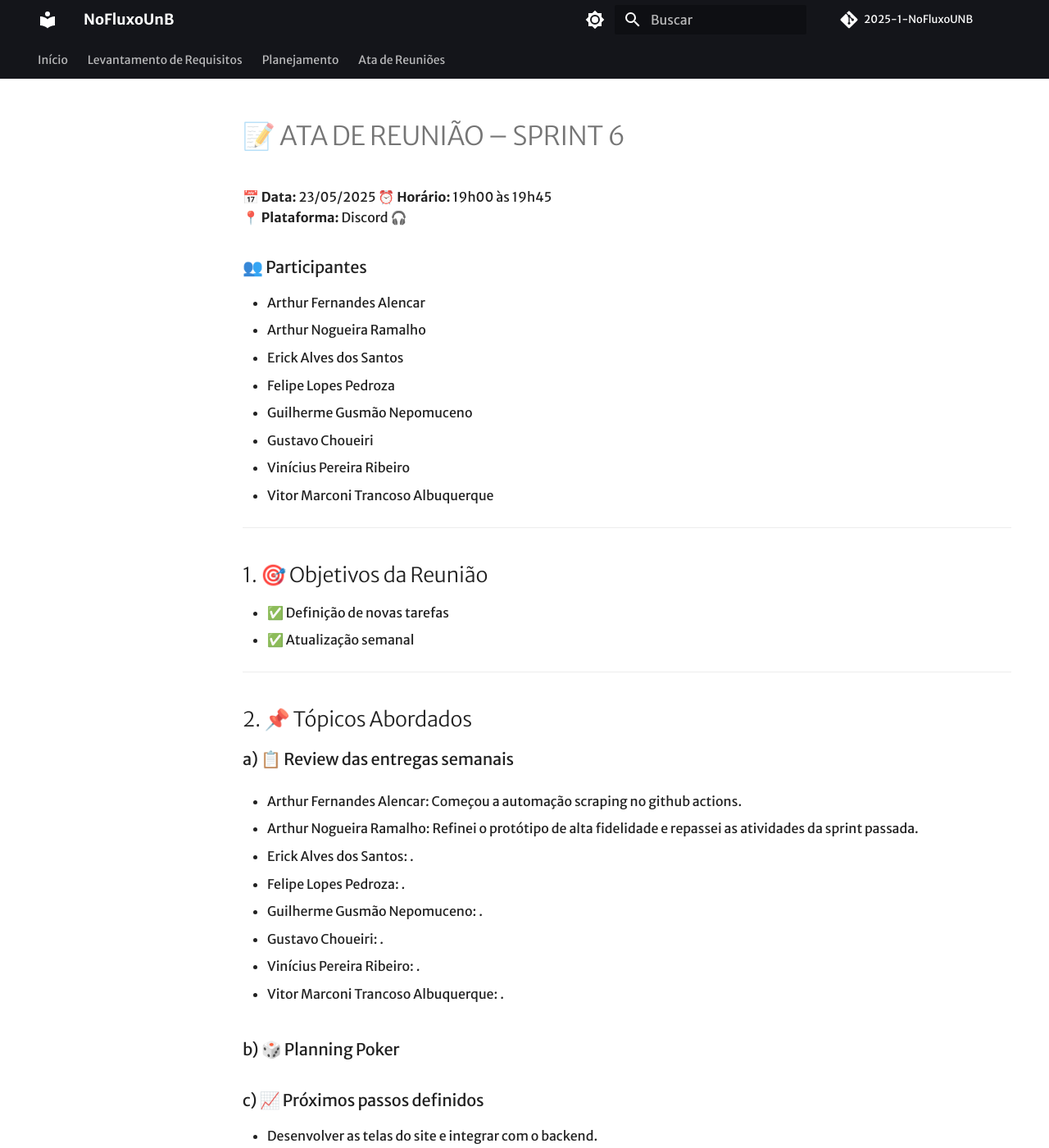
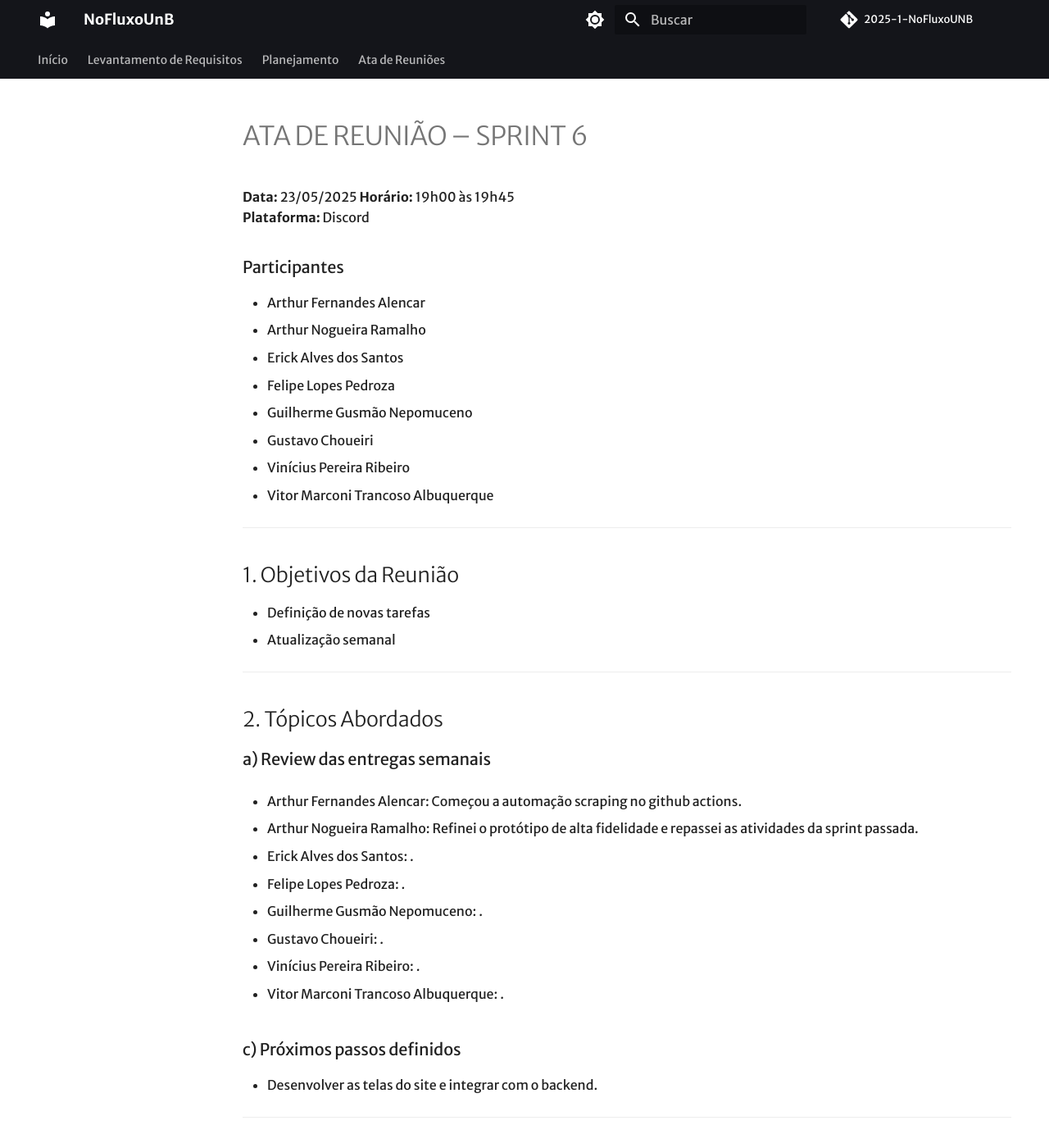
Before and after one commit to unb-mds/2025-1-Squad03, an MkDocs documentation site: the page built from Documentação/Atas/22-05-2025.md, in a window 1280 px wide and 1400 px high. Shown: the whole window at 82% size. Built offline with MkDocs 1.6.1 and Material for MkDocs 9.7.7, drawn with Linux system fonts in a browser that asks for light colours; comment, search, counter and statistics services are not loaded; some of the changed text lies outside the part shown.

Commit message:
Update 22-05-2025.md

```diff
--- a/Documentação/Atas/22-05-2025.md
+++ b/Documentação/Atas/22-05-2025.md
@@ -1,10 +1,10 @@
-# 📝 ATA DE REUNIÃO – SPRINT 6
+# ATA DE REUNIÃO – SPRINT 6
 
-**📅 Data:** 23/05/2025
-**⏰ Horário:** 19h00 às 19h45
-**📍 Plataforma:** Discord 🎧
+**Data:** 23/05/2025
+**Horário:** 19h00 às 19h45
+**Plataforma:** Discord
 
-### 👥 Participantes
+### Participantes
 
 - Arthur Fernandes Alencar
 - Arthur Nogueira Ramalho
@@ -17,16 +17,16 @@
 
 ---
 
-## 1. 🎯 Objetivos da Reunião
+## 1. Objetivos da Reunião
 
-- ✅ Definição de novas tarefas
-- ✅ Atualização semanal
+- Definição de novas tarefas
+- Atualização semanal
 
 ---
 
-## 2. 📌 Tópicos Abordados
+## 2. Tópicos Abordados
 
-### a) 📋 Review das entregas semanais
+### a) Review das entregas semanais
 
 - Arthur Fernandes Alencar: Começou a automação scraping no github actions.
 
@@ -44,16 +44,13 @@
 
 - Vitor Marconi Trancoso Albuquerque: .
 
-
-### b) 🎲 Planning Poker
-
-### c) 📈 Próximos passos definidos
+### c) Próximos passos definidos
 
 - Desenvolver as telas do site e integrar com o backend.
 
 ---
 
-## 3. ✔️ Decisões Estratégicas
+## 3. Decisões Estratégicas
 
 - Desenvolvimento da pagina de login em flutter - Gusmão
 - desenvolvimento da pagina de cadastro em flutter - Vini
@@ -74,6 +71,6 @@
 
 ---
 
-## 🔚 Encerramento
+## Encerramento
 
 19:45
```
